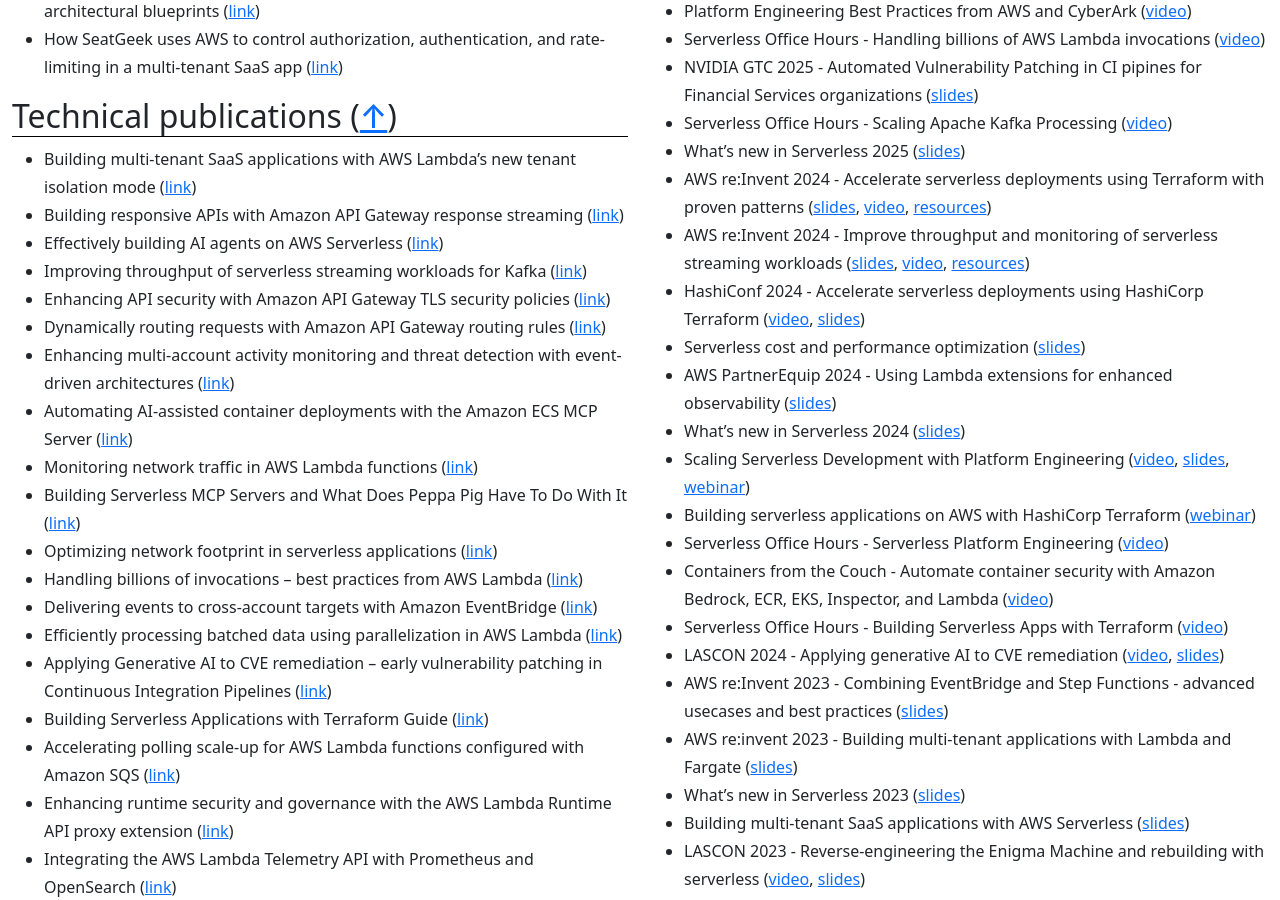
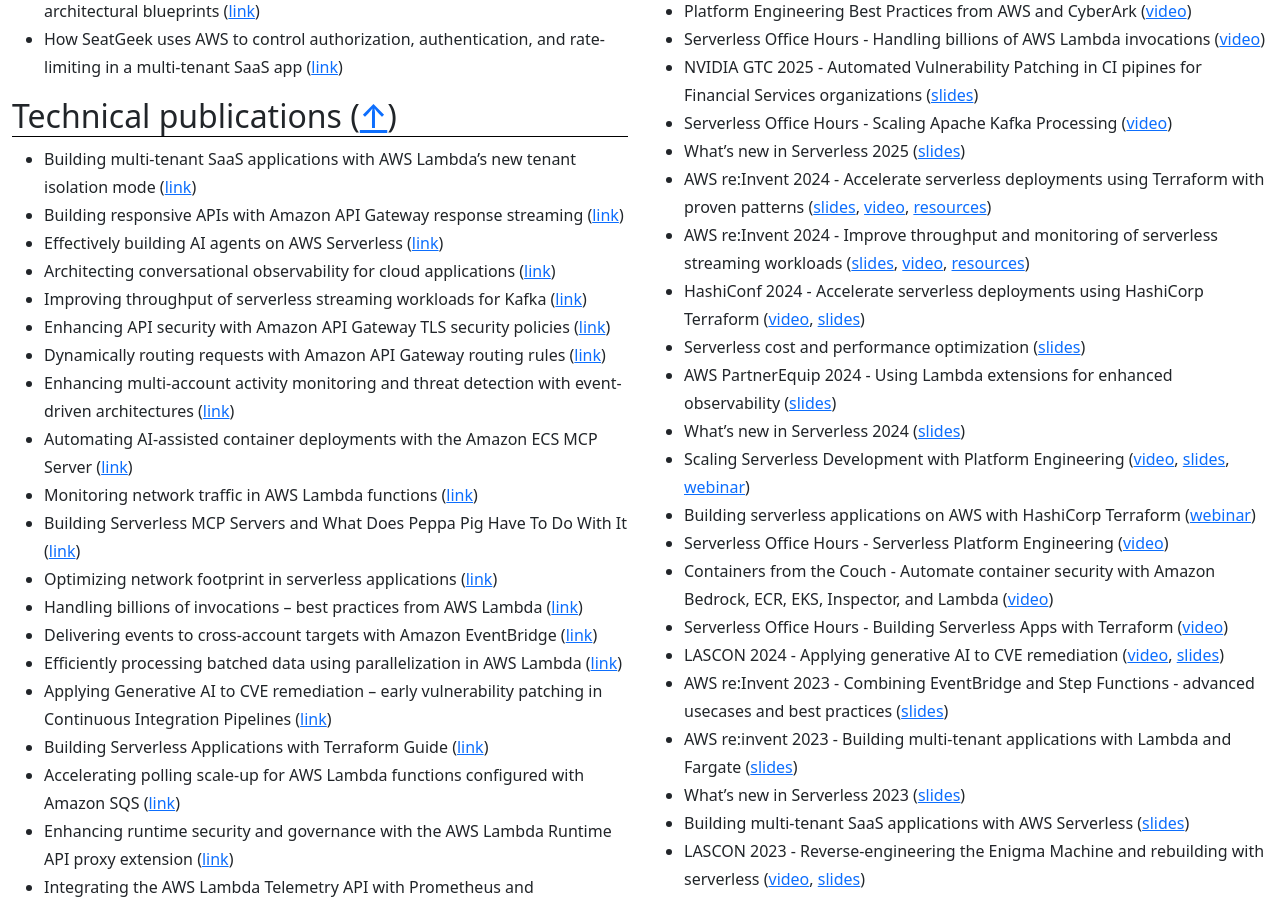
Before and after one commit to aal80/whoami, a Jekyll site: the page built from index.md, in a window 1280 px wide and 900 px high, scrolled down 964 px. Built offline with Jekyll 4.4.1, drawn with Linux system fonts in a browser that asks for light colours.

Commit message:
Update publications.md

```diff
--- a/_includes/publications.md
+++ b/_includes/publications.md
@@ -15,6 +15,7 @@
 - Building multi-tenant SaaS applications with AWS Lambda’s new tenant isolation mode ([link](https://aws.amazon.com/blogs/compute/building-multi-tenant-saas-applications-with-aws-lambdas-new-tenant-isolation-mode/))
 - Building responsive APIs with Amazon API Gateway response streaming ([link](https://aws.amazon.com/blogs/compute/building-responsive-apis-with-amazon-api-gateway-response-streaming/))
 - Effectively building AI agents on AWS Serverless ([link](https://aws.amazon.com/blogs/compute/effectively-building-ai-agents-on-aws-serverless/))
+- Architecting conversational observability for cloud applications ([link](https://aws.amazon.com/blogs/architecture/architecting-conversational-observability-for-cloud-applications/))
 - Improving throughput of serverless streaming workloads for Kafka ([link](https://aws.amazon.com/blogs/compute/improving-throughput-of-serverless-streaming-workloads-for-kafka/))
 - Enhancing API security with Amazon API Gateway TLS security policies ([link](https://aws.amazon.com/blogs/compute/enhancing-api-security-with-amazon-api-gateway-tls-security-policies/))
 - Dynamically routing requests with Amazon API Gateway routing rules ([link](https://aws.amazon.com/blogs/compute/dynamically-routing-requests-with-amazon-api-gateway-routing-rules/))
```
